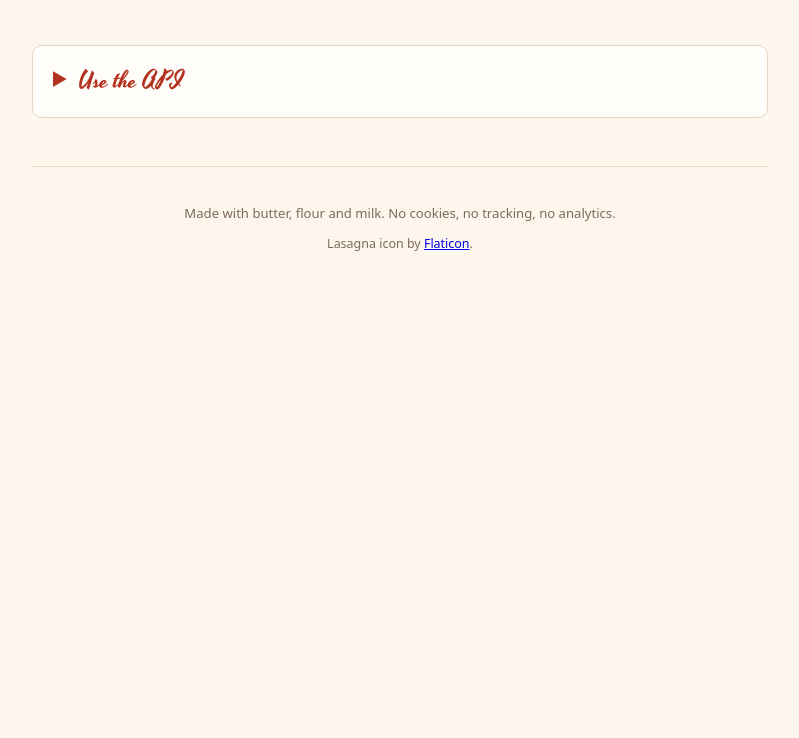
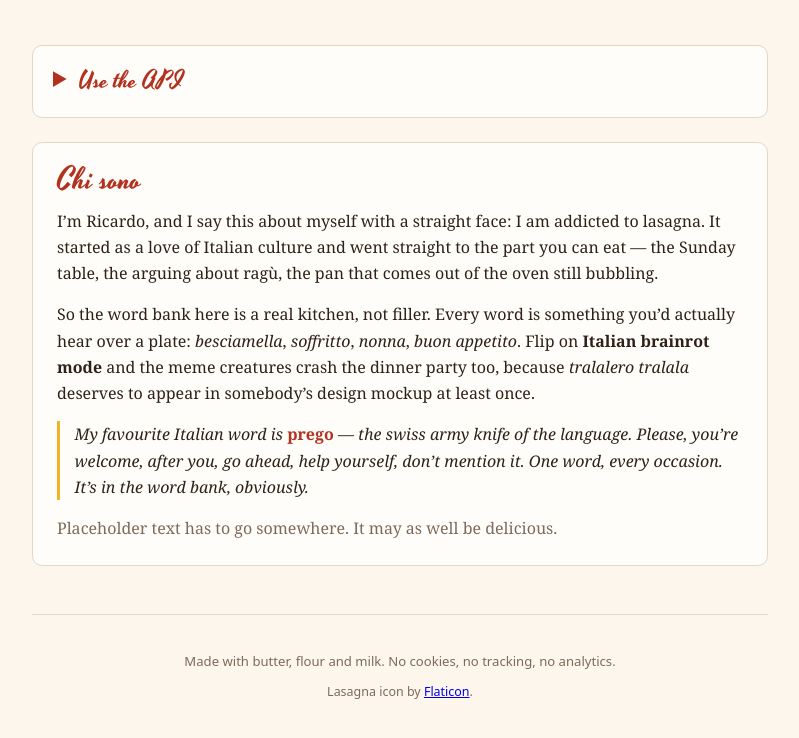
Before and after one commit to ricardobz/lasagne, a website with bundled scripts: page index.html in a window 1280 px wide. Shown: the part 1337-2075 px from the top of the page, without its empty margins (240-1039 px from the left). Before the commit the page ends 1653 px from the top, so only its background shows below. Built offline with nearby package versions, Linux system fonts and the light colour scheme.

Commit message:
Add a "Chi sono" section about the person behind the layers

```diff
--- a/index.html
+++ b/index.html
@@ -71,6 +71,33 @@ GET /api/ipsum?paragraphs=3&amp;brainrot=true</code></pre>
 
     <p class="muted">Max 50 paragraphs per request.</p>
   </details>
+
+  <section class="about" id="about">
+    <h2>Chi sono</h2>
+    <p>
+      I&rsquo;m Ricardo, and I say this about myself with a straight face: I am
+      addicted to lasagna. It started as a love of Italian culture and went
+      straight to the part you can eat &mdash; the Sunday table, the arguing
+      about ragù, the pan that comes out of the oven still bubbling.
+    </p>
+    <p>
+      So the word bank here is a real kitchen, not filler. Every word is
+      something you&rsquo;d actually hear over a plate: <em>besciamella</em>,
+      <em>soffritto</em>, <em>nonna</em>, <em>buon appetito</em>. Flip on
+      <strong>Italian brainrot mode</strong> and the meme creatures crash the
+      dinner party too, because <em>tralalero tralala</em> deserves to appear in
+      somebody&rsquo;s design mockup at least once.
+    </p>
+    <p class="about-prego">
+      My favourite Italian word is <strong>prego</strong> &mdash; the swiss army
+      knife of the language. Please, you&rsquo;re welcome, after you, go ahead,
+      help yourself, don&rsquo;t mention it. One word, every occasion. It&rsquo;s
+      in the word bank, obviously.
+    </p>
+    <p class="muted">
+      Placeholder text has to go somewhere. It may as well be delicious.
+    </p>
+  </section>
 </main>
 
 <footer class="site-footer">
--- a/styles.css
+++ b/styles.css
@@ -230,6 +230,40 @@ main { max-width: 46rem; margin: 0 auto; }
 
 .muted { color: var(--muted); }
 
+/* About panel: same card as the API block, but body copy in the reading serif
+   so it stays part of the page rather than part of the tooling. */
+.about {
+  margin-top: 1.5rem;
+  padding: 1.25rem 1.5rem 1.5rem;
+  background: var(--panel);
+  border: 1px solid var(--line);
+  border-radius: var(--radius);
+}
+
+.about h2 {
+  margin: 0 0 0.5rem;
+  font-family: var(--display);
+  font-size: 1.9rem;
+  font-weight: 400;
+  line-height: 1.2;
+  color: var(--sauce);
+}
+
+.about p { margin: 0 0 0.9rem; }
+.about p:last-child { margin-bottom: 0; }
+
+/* The one word the whole section is really about, pulled out like a quote. */
+.about-prego {
+  padding-left: 0.9rem;
+  border-left: 3px solid var(--cheese);
+  font-style: italic;
+}
+
+.about-prego strong {
+  font-style: normal;
+  color: var(--sauce);
+}
+
 .site-footer {
   max-width: 46rem;
   margin: 3rem auto 0;
```
